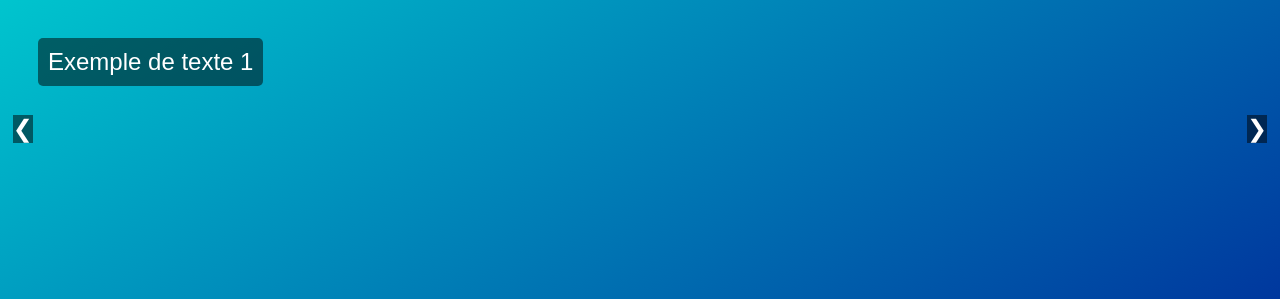
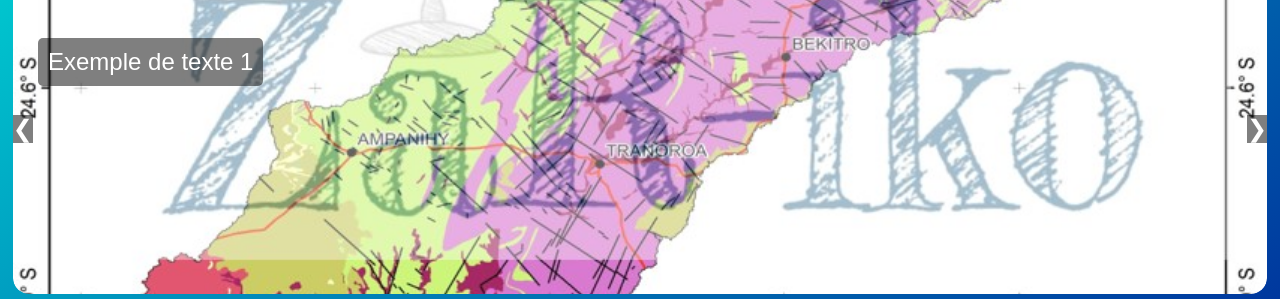
Before and after one commit to andriamily/takoko, a plain HTML site: page index.html in a window 1280 px wide. Shown: the part 71-370 px from the top of the page. Drawn offline with Linux system fonts and the light colour scheme.

Commit message:
Update index.html

```diff
--- a/index.html
+++ b/index.html
@@ -30,7 +30,7 @@
         <div class="image-cover">
             <div class="slides">
                 <div class="slide slide1">
-                    <img src="image\photo1.jpg" alt="Slide 1">
+                    <img src="images\photo1.jpg" alt="Slide 1">
                     <div class="text" id="text-slide1">Exemple de texte 1</div>
                 </div>
                 <div class="slide slide2">
```
